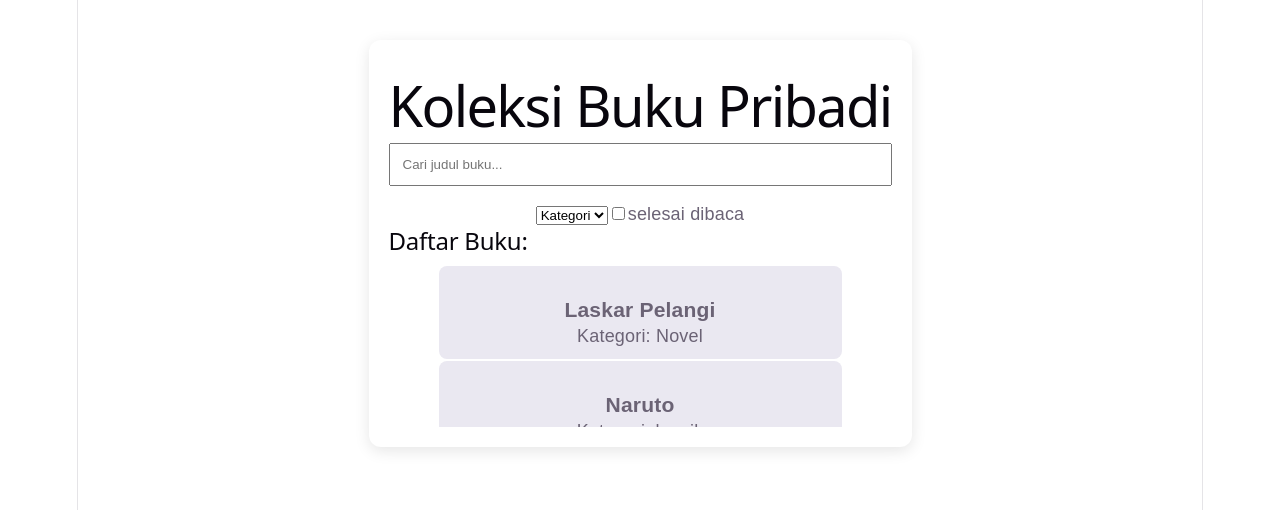
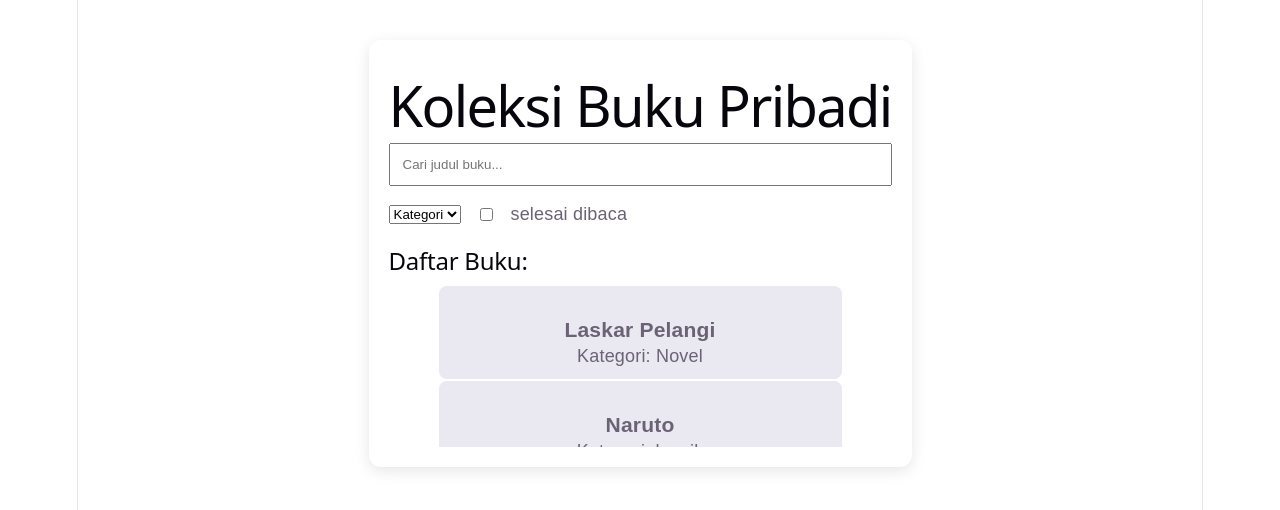
Before and after one commit to rizal-mariansyah/Matkul-web2026-3C, a Vue app in the folder koleksi-buku/: page / in a window 1280 px wide. Shown: the top 510 px of the page. Built offline with nearby package versions, Linux system fonts and the light colour scheme.

Commit message:
update stylenya

```diff
--- a/koleksi-buku/src/components/bukuCatattan.vue
+++ b/koleksi-buku/src/components/bukuCatattan.vue
@@ -119,7 +119,13 @@ input[type="text"] {
   box-sizing: border-box;
   margin-bottom: 15px;
 }
-
+/*Mengatur posisi filter */
+.filter {
+  display: flex;
+  gap: 15px;
+  margin-bottom: 20px;
+  align-items: center;
+}
 
 
 /*Mengatur daftar buku dan scroll */
```
